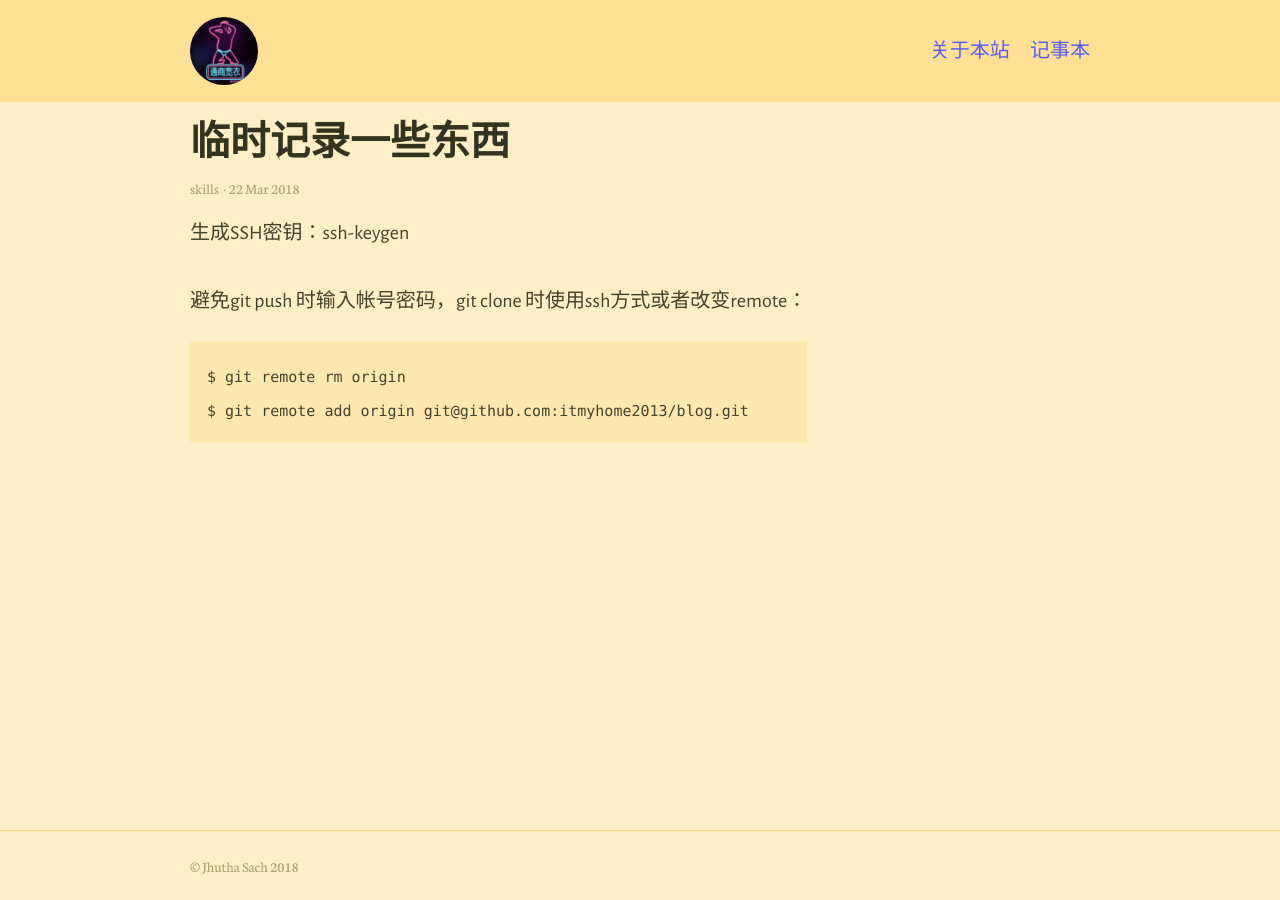
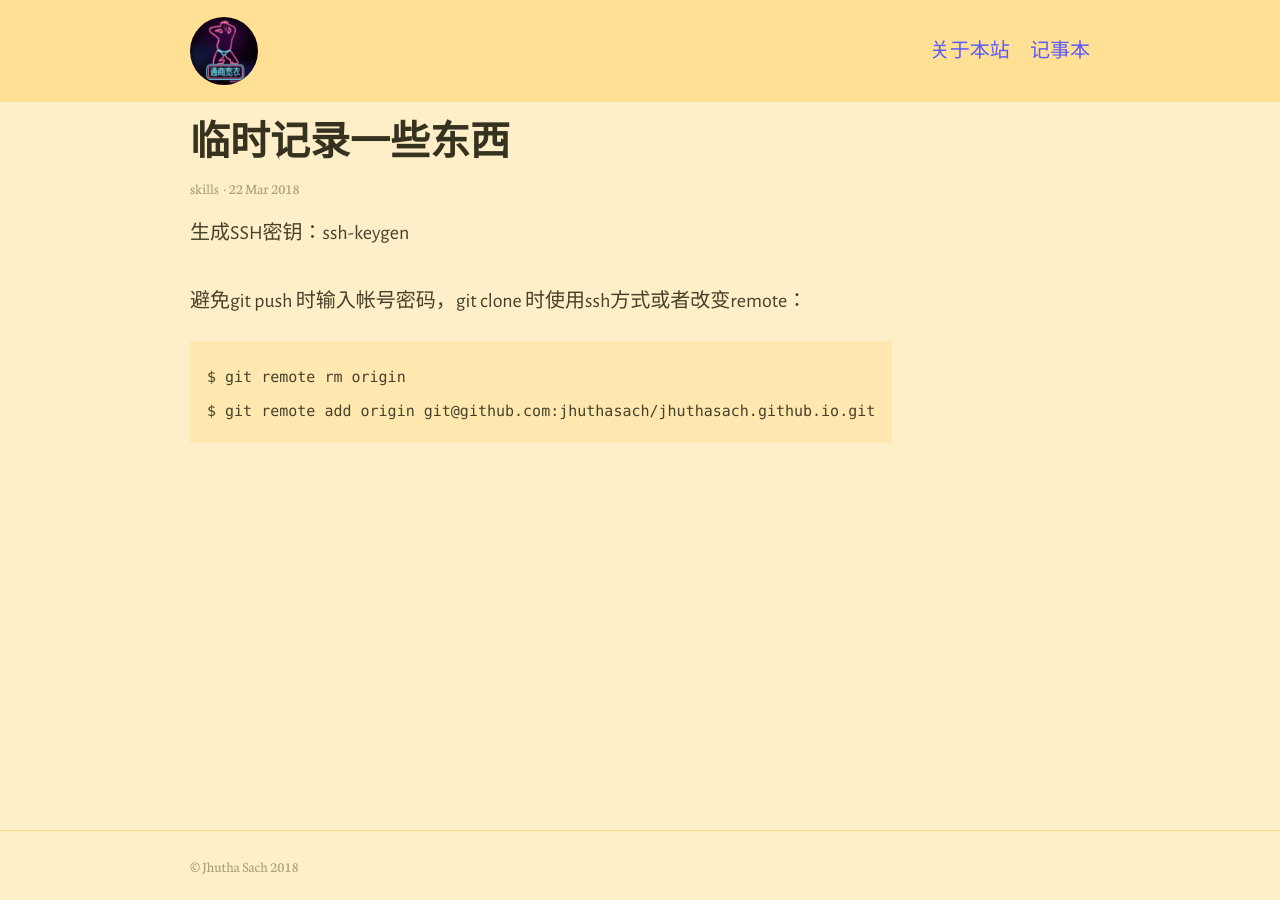
Before and after one commit to jhuthasach/jhuthasach.github.io, a Jekyll site: the page built from _posts/2018-03-22-临时记录一些东西.md, in a window 1280 px wide. Built offline with Jekyll 4.4.1, drawn with Linux system fonts in a browser that asks for light colours.

Commit message:
change a issue

```diff
--- a/_posts/2018-03-22-临时记录一些东西.md
+++ b/_posts/2018-03-22-临时记录一些东西.md
@@ -8,4 +8,4 @@ category: skills
 避免git push 时输入帐号密码，git clone 时使用ssh方式或者改变remote：
 
     $ git remote rm origin
-    $ git remote add origin git@github.com:itmyhome2013/blog.git
+    $ git remote add origin git@github.com:jhuthasach/jhuthasach.github.io.git
```
Also changed, not shown: 1 other file.
